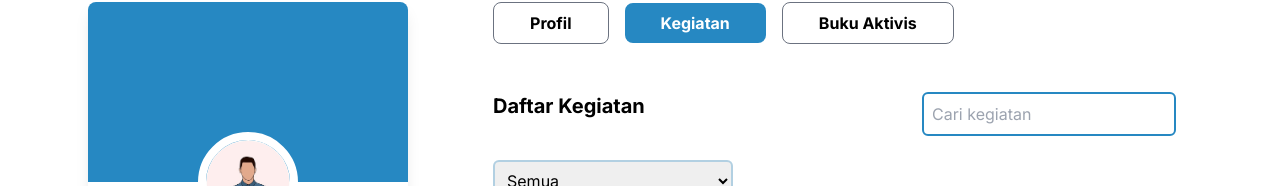
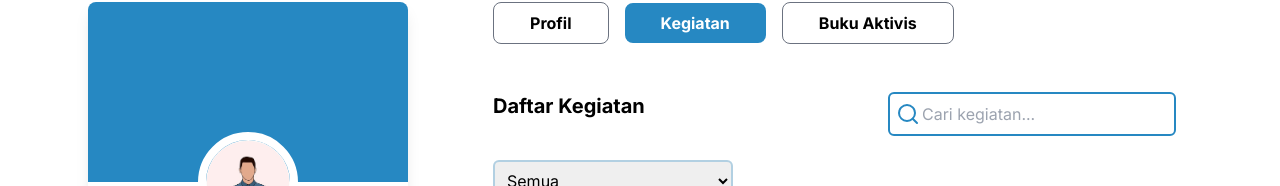
Before and after one commit to salman-digital-lab/new-web-kaderisasi, a Next.js app: page /profile in a window 1280 px wide. Both pictures are taken after a click on the button "Kegiatan". Shown: the part 146-332 px from the top of the page. Built offline with nearby package versions, Linux system fonts and the light colour scheme.

Commit message:
feat: add search icon

```diff
--- a/src/app/profile/components/Kegiatan/index.tsx
+++ b/src/app/profile/components/Kegiatan/index.tsx
@@ -1,5 +1,5 @@
 import Image from 'next/image';
-import { NotebookPen } from 'lucide-react'
+import { Search, NotebookPen } from 'lucide-react'
 import { Button } from '@/components/common';
 import placeholderPosterKegiatan from '@/assets/images/poster-kegiatan-placeholder.jpeg';
 
@@ -8,12 +8,13 @@ export default function Kegiatan() {
 		<div className="flex flex-col gap-6">
 			<div className="flex flex-col md:flex-row justify-between items-center">
 				<h1 className="font-bold text-xl mb-4">Daftar Kegiatan</h1>
-				<form className="self-start">
+				<form className="relative self-start md:w-72">
 					<input
 						type="text"
-						placeholder="Cari kegiatan"
-						className="w-full p-2 border-2 border-primary rounded-md focus:outline-none focus:border-primary/30"
+						placeholder="Cari kegiatan..."
+						className="w-full p-2 pl-8 focus:pl-2 border-2 border-primary rounded-md peer focus:outline-none focus:border-primary/30"
 					/>
+					<Search className="absolute top-1/2 left-2 -translate-y-1/2 text-primary peer-focus:hidden" />
 				</form>
 			</div>
 			<form>
```
